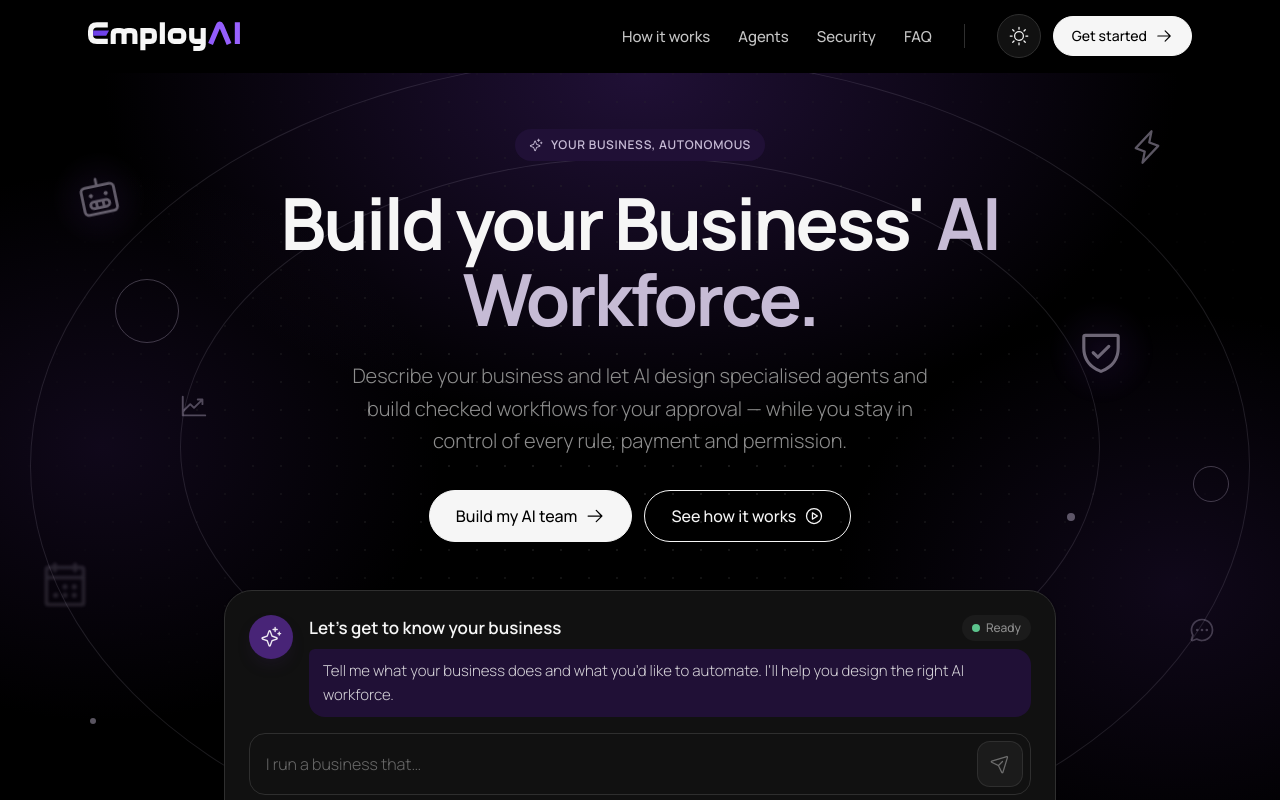
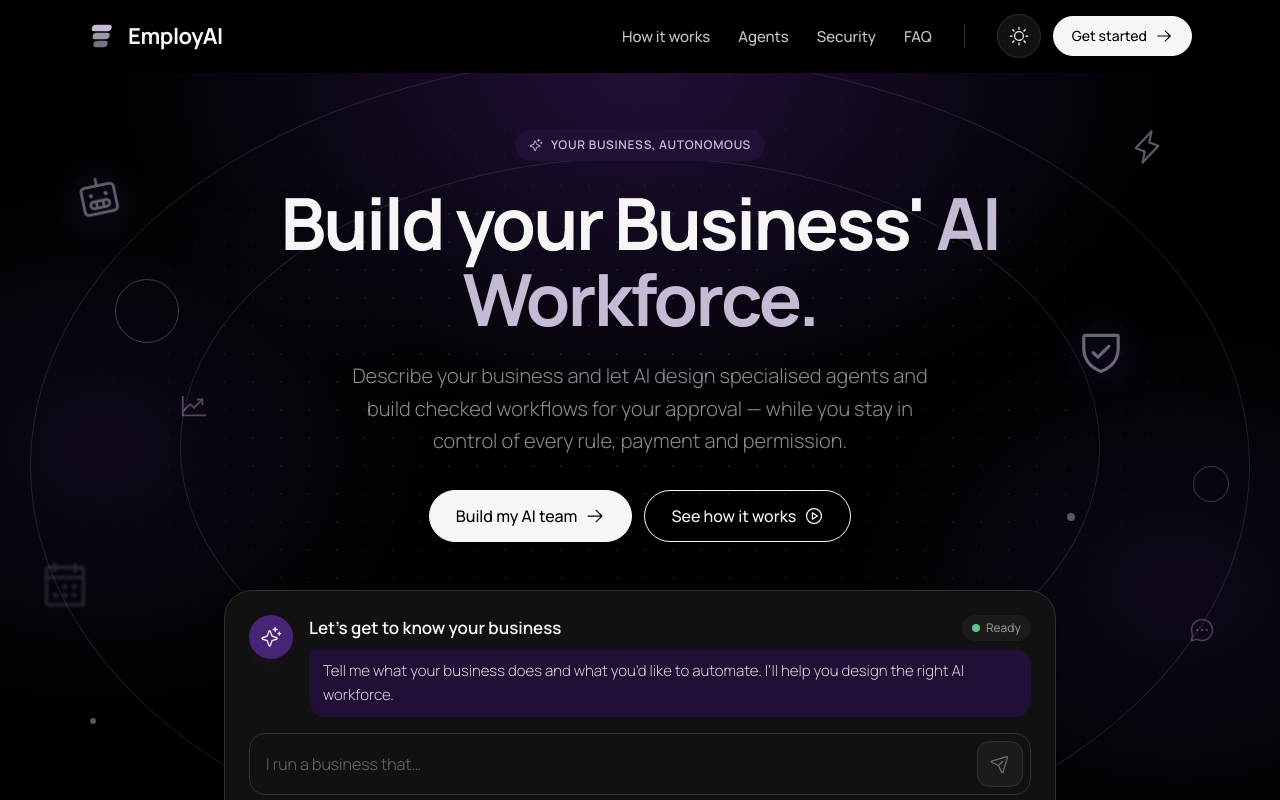
Before and after one commit to theboyzikky/EmployAI, a Next.js app: page / in a window 1280 px wide. Shown: the top 800 px of the page. Built offline with nearby package versions, Linux system fonts and the light colour scheme.

Commit message:
Revert "Brand: EmployAI wordmark logo"
This reverts commit 4c56c77fba59fd95eae8f1e475bd5fe9e8e8ee53.

```diff
--- a/src/components/ui/Logo.tsx
+++ b/src/components/ui/Logo.tsx
@@ -2,44 +2,22 @@ import Link from "next/link";
 import { cx } from "@/lib/cx";
 
 /**
- * EmployAI wordmark (owner's design direction, 2026-11-10): "Employ" in the ink colour with a custom E
- * whose middle bar is a slanted violet stroke, and "AI" in violet. Drawn as one geometric stroke system
- * (16-unit strokes, squared-rounded corners, tall x-height, flat terminals, even spacing) so it stays
- * crisp at any size and needs no extra font. The violet gradient is the logo's own brand colour (as in
- * the owner's reference); the rest of the UI keeps the design-system palette.
- * The gradient id is identical in every instance (same definition), so repeating the logo is safe.
- * `compact` is a slightly smaller wordmark on phones (full size from the `sm` breakpoint).
+ * EmployAI wordmark with a provisional symbol. PRD §17.1: the symbol is a placeholder until a final
+ * logo asset is approved; the wordmark ("EmployAI", exact casing) is the brand.
+ * The symbol uses the accent colour (deep purple; readable lavender-purple in dark mode) at three
+ * opacities — one hue only — and no SVG ids, so it can appear several times on a page.
+ * `compact` is a slightly smaller mark and wordmark on phones (full size from the `sm` breakpoint),
+ * for dense top bars; the logo itself is never hidden.
  */
 export function Logo({ className, href = "/", compact = false }: { className?: string; href?: string; compact?: boolean }) {
   return (
-    <Link href={href} className={cx("inline-flex flex-none items-center rounded-lg", className)} aria-label="EmployAI home">
-      <svg
-        viewBox="0 8 478 94" aria-hidden="true" focusable="false"
-        className={cx("w-auto text-ink", compact ? "h-6 sm:h-[30px]" : "h-[30px]")}
-        fill="none" strokeWidth="16" strokeLinecap="butt" strokeLinejoin="round"
-      >
-        <defs>
-          <linearGradient id="employai-wordmark-violet" x1="0" y1="0" x2="478" y2="0" gradientUnits="userSpaceOnUse">
-            <stop offset="0" stopColor="#6b3fe8" />
-            <stop offset="1" stopColor="#9a62ff" />
-          </linearGradient>
-        </defs>
-        {/* E: open rounded form + a slanted violet middle bar */}
-        <path d="M62 20H28Q8 20 8 40V52Q8 72 28 72H62" stroke="currentColor" />
-        <path d="M16 38H66L57 54H16Z" fill="url(#employai-wordmark-violet)" stroke="none" />
-        {/* m */}
-        <path d="M79 80V50Q79 38 91 38H101Q113 38 113 50V80M113 50Q113 38 125 38H135Q147 38 147 50V80" stroke="currentColor" />
-        {/* p */}
-        <path d="M172 30V100M172 38H196Q208 38 208 50V60Q208 72 196 72H172" stroke="currentColor" />
-        {/* l */}
-        <path d="M233 12V80" stroke="currentColor" />
-        {/* o */}
-        <rect x="258" y="38" width="42" height="34" rx="12" stroke="currentColor" />
-        {/* y */}
-        <path d="M325 30V60Q325 72 337 72H361M361 30V82Q361 94 349 94H330" stroke="currentColor" />
-        {/* A (open, no crossbar) and I, in violet */}
-        <path d="M384 80L408 23Q413 12 418 23L442 80M468 12V80" stroke="url(#employai-wordmark-violet)" />
+    <Link href={href} className={cx("inline-flex flex-none items-center rounded-lg", compact ? "gap-2 sm:gap-2.5" : "gap-2.5", className)} aria-label="EmployAI home">
+      <svg width="30" height="30" viewBox="0 0 32 32" aria-hidden="true" focusable="false" className={cx("text-accent", compact && "h-6 w-6 sm:h-[30px] sm:w-[30px]")}>
+        <rect x="6" y="4" width="21" height="7" rx="3.5" transform="skewX(-14)" fill="currentColor" />
+        <rect x="9" y="12.5" width="18" height="7" rx="3.5" transform="skewX(-14)" fill="currentColor" opacity="0.8" />
+        <rect x="12" y="21" width="15" height="7" rx="3.5" transform="skewX(-14)" fill="currentColor" opacity="0.6" />
       </svg>
+      <span className={cx("font-bold tracking-[-0.02em] text-ink", compact ? "text-[1.1875rem] sm:text-[1.375rem]" : "text-[1.375rem]")}>EmployAI</span>
     </Link>
   );
 }
```
